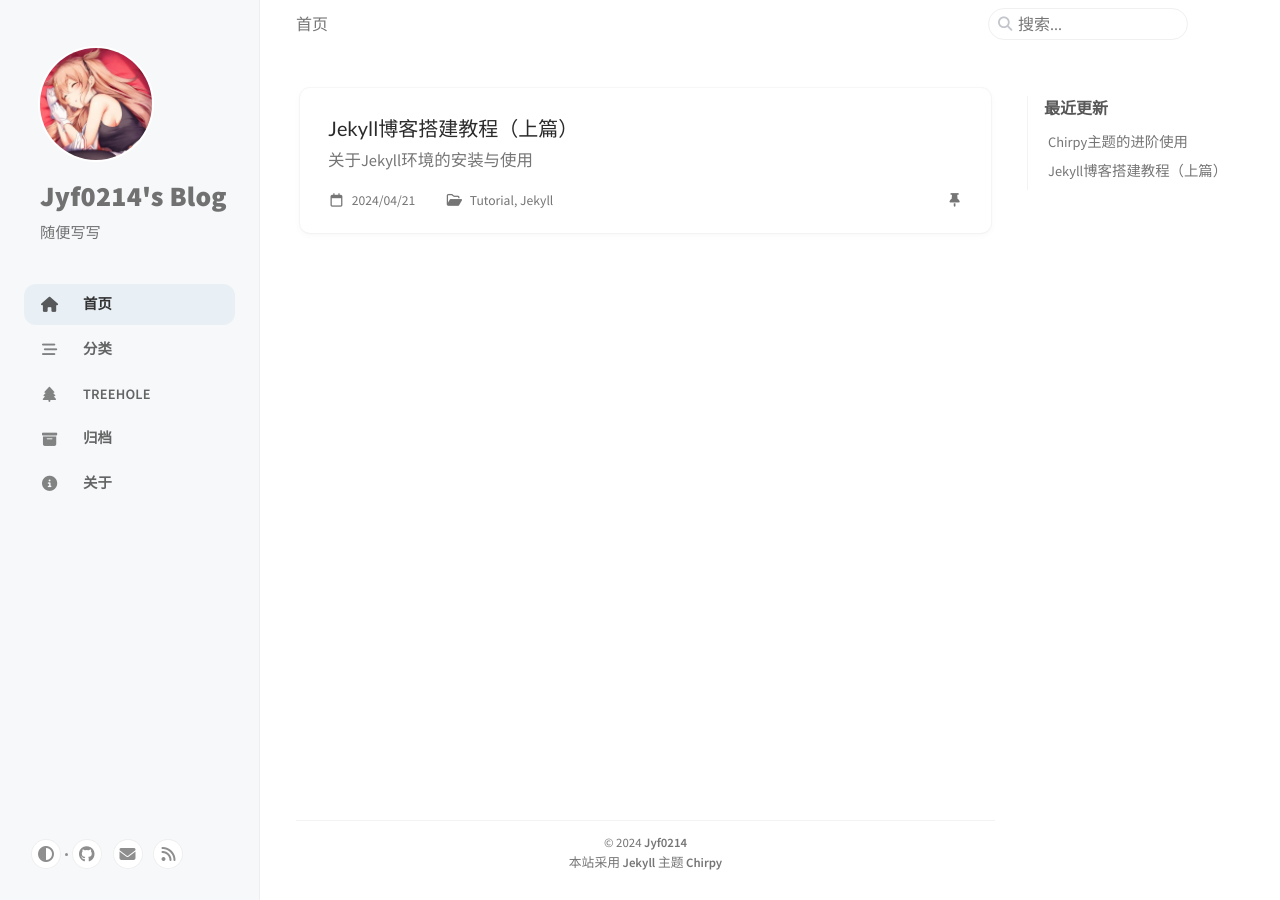
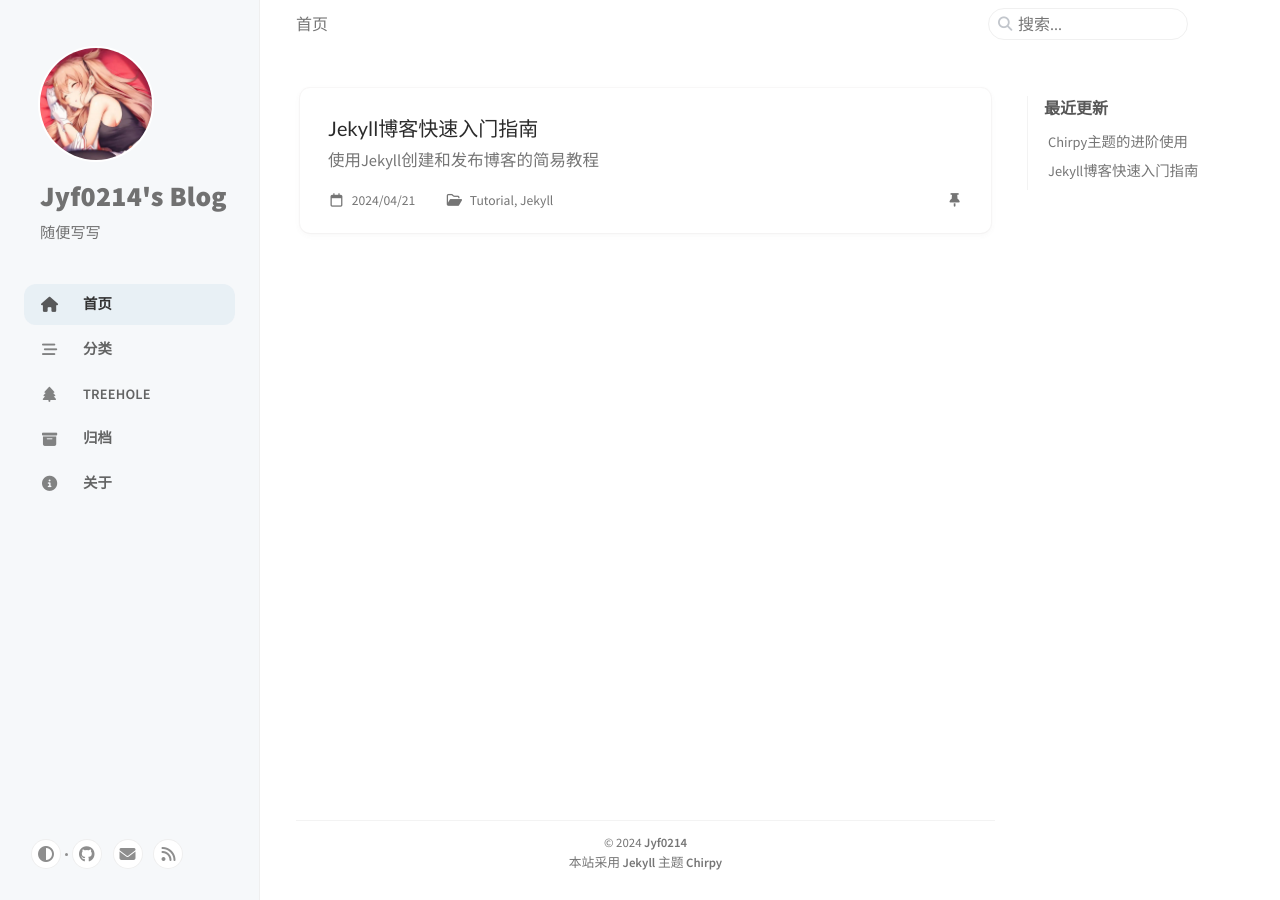
Before and after one commit to Jyf0214/Jyf0214.github.io, a Jekyll site: the page built from index.html, in a window 1280 px wide. Built offline with Jekyll 4.4.1, drawn with Linux system fonts in a browser that asks for light colours; cached includes are drawn as plain includes; some of the changed lines change nothing that is shown.

Commit message:
更新 2024-04-21-build-my-blog-1.md

````diff
--- a/_posts/2024-04-21-build-my-blog-1.md
+++ b/_posts/2024-04-21-build-my-blog-1.md
@@ -1,120 +1,80 @@
 ---
-title: Jekyll博客搭建教程（上篇）
-description: 关于Jekyll环境的安装与使用
-author: MsEspeon
+title: Jekyll博客快速入门指南
+description: 使用Jekyll创建和发布博客的简易教程
+author: Jyf0214
 date: 2024-04-21 12:10:00 +0800
 categories: [Tutorial, Jekyll]
+tags: [Jekyll, 博客, 入门]
 pin: true
 math: true
 mermaid: true
 ---
 
-## 前言
+# Jekyll博客快速入门指南
 
-[Jekyll](https://github.com/jekyll/jekyll)是一个轻量级的静态网站生成器，它采用Liquid作为模板语言，支持用户自定义网页的外观布局、使用Markdown创作发布内容。本文介绍如何使用Jekyll搭建个人网站，内容参考自Jekyll的[说明文档](https://jekyllrb.com/docs/)。
+Jekyll是一款静态站点生成器，它可以帮助我们轻松创建一个功能齐全的博客。这篇教程将带你从零开始，逐步了解如何使用Jekyll搭建一个简单的博客站点。
 
-## 环境安装
+---
 
-Jekyll要求安装以下环境：
+## 1. 安装Jekyll
 
-- Ruby
-- RubyGems
-- Jekyll
+首先确保你已经安装了Ruby和RubyGems。然后在终端中运行以下命令来安装Jekyll和bundler：
 
-我的操作系统是Ventura(macOS 13)，因此主要基于mac的安装流程进行说明，其他系统的安装步骤类似，这里仅给出文档链接不做具体说明。
+```bash
+gem install jekyll bundler
 
-### 安装Ruby和RubyGems
+2. 创建新项目
 
-Ruby的安装详见[Jekyll Installation](https://jekyllrb.com/docs/installation/)。根据需求选择合适的版本，Jekyll要求Ruby版本高于**2.5.0**，本文使用的版本为**3.1.3**。RubyGems捆绑在Ruby的安装包中，无需额外下载。
+使用以下命令生成一个新的Jekyll站点：
 
-对于Windows/Linux等系统，请按照Jekyll文档的说明进行安装，并跳过本章节阅读下一章[使用Jekyll搭建博客](#使用jekyll搭建博客)。
-
-在macOS下，可使用`ruby-install`安装Ruby，和使用`chruby`配置环境：
-
-- 安装[Homebrew](https://brew.sh/)
-
-```zsh
-/bin/bash -c "$(curl -fsSL https://raw.githubusercontent.com/Homebrew/install/HEAD/install.sh)"
-```
-
-- 使用Homebrew安装`chruby`和`ruby-install`
-
-```zsh
-brew install chruby ruby-install xz
-```
-
-- 使用`ruby-install`安装Ruby
-
-```zsh
-ruby-install ruby 3.1.3
-```
-
-- 使用`chruby`配置环境
-
-```zsh
-echo "source $(brew --prefix)/opt/chruby/share/chruby/chruby.sh" >> ~/.zshrc
-echo "source $(brew --prefix)/opt/chruby/share/chruby/auto.sh" >> ~/.zshrc
-echo "chruby ruby-3.1.3" >> ~/.zshrc # run 'chruby' to see actual version
-```
-
-- 检查安装是否成功
-
-退出并**重启**（注意要重开一个窗口）Terminal终端，运行以下命令：
-
-```zsh
-ruby -v
-```
-
-运行结果显示`ruby 3.1.3p185 (2022-11-24 revision 1a6b16756e)`（或是更高版本）即安装成功。
-
-### 安装Jekyll
-
-使用Ruby的包管理器RubyGems可直接下载Jekyll。
-
-```zsh
-gem install jekyll
-```
-
-## 使用Jekyll搭建博客
-
-在上一节中我们安装了前置环境，现在我们创建一个Jekyll项目来生成博客网页。
-
-我们选择[Bundle](https://bundler.io/)来管理Jekyll的项目环境。对于不同的Jekyll项目，可以用Bundle分别搭建独立的依赖环境，而不相互干扰。使用Bundle创建Jekyll项目的流程如下：
-
-- 使用RubyGems下载`bundle`
-
-```zsh
-gem install bundler
-```
-
-- 在`./myblog`路径下创建Jekyll项目
-
-```zsh
 jekyll new myblog
 cd myblog
-```
+bundle install
 
-- 运行项目生成博客网页
+此时，myblog文件夹中已经包含了一个基本的博客项目结构。
 
-```zsh
+3. 启动本地服务器
+
+通过以下命令启动本地服务器：
+
 bundle exec jekyll serve
-```
 
-可以在[http://localhost:4000](http://localhost:4000)本地浏览网页。
+服务器将在http://localhost:4000上运行，打开浏览器访问该地址即可预览你的博客。
+
+4. 添加内容
+
+要创建一个新的博客帖子，可以在_posts文件夹中添加Markdown文件，格式如下：
+
+---
+title: 文章标题
+date: 2024-04-21 12:00:00 +0800
+categories: [分类]
+tags: [标签]
+author: MsEspeon
+pin: true
+math: true
+mermaid: true
+---
+
+这里是你的博客内容。
+
+5. 自定义配置
+
+在_config.yml文件中可以调整博客的配置，例如站点标题、描述、主题等。可以参考官方文档来了解更多配置项。
+
+title: My Awesome Blog
+description: A blog powered by Jekyll
+theme: minima
+
+6. 发布到GitHub Pages
+
+创建一个新的GitHub仓库，并将项目上传。然后在仓库设置中启用GitHub Pages，你的博客就可以在线访问了。
 
 
-## 自定义博客外观
+---
 
-通过创建Jekyll项目，我们生成了一个简易的网站。当然这个网站十分简陋，和一个功能完备的现代博客相去甚远，下一步就是美化网页的外观以及添加更多的功能了。
+恭喜！你已经完成了Jekyll博客的基本搭建。接下来，你可以继续探索Jekyll的更多功能，例如标签分类、分页、插件等。
 
-一个选择是自己写一套前端，可以参考这篇教程[Step by Step Tutorial](https://jekyllrb.com/docs/step-by-step/01-setup/)，其中的工作量无疑是巨大的。另一个选择是使用别人写好的模版，Jekyll拥有成熟的主题开发生态，用户可以从海量的主题模版中挑选出适合自己的那一款。我们可以在他人模版的基础上，根据自己的需求做一些自定义修改。
+---
 
-下面列出一些常用Jekyll主题站点：
-
-- [GitHub.com \#jekyll-theme repos](https://github.com/topics/jekyll-theme)
-- [jamstackthemes.dev](https://jamstackthemes.dev/ssg/jekyll/)
-- [http://jekyllthemes.org/](http://jekyllthemes.org/)
-- [https://jekyllthemes.io/](https://jekyllthemes.io/)
-- [jekyll-themes.com](jekyll-themes.com)
-
-关于主题设置的更多内容，参考[Jekyll Themes](https://jekyllrb.com/docs/themes/)。在[下篇](/posts/build-my-blog-2/)中，我将详细介绍本站采用的主题，即Chirpy主题的配置和使用。
+这样一来，你的Jekyll文章模板包含了所有需要的固定字段，如作者、日期、置顶、数学公式支持、Mermaid图表支持等。
````
